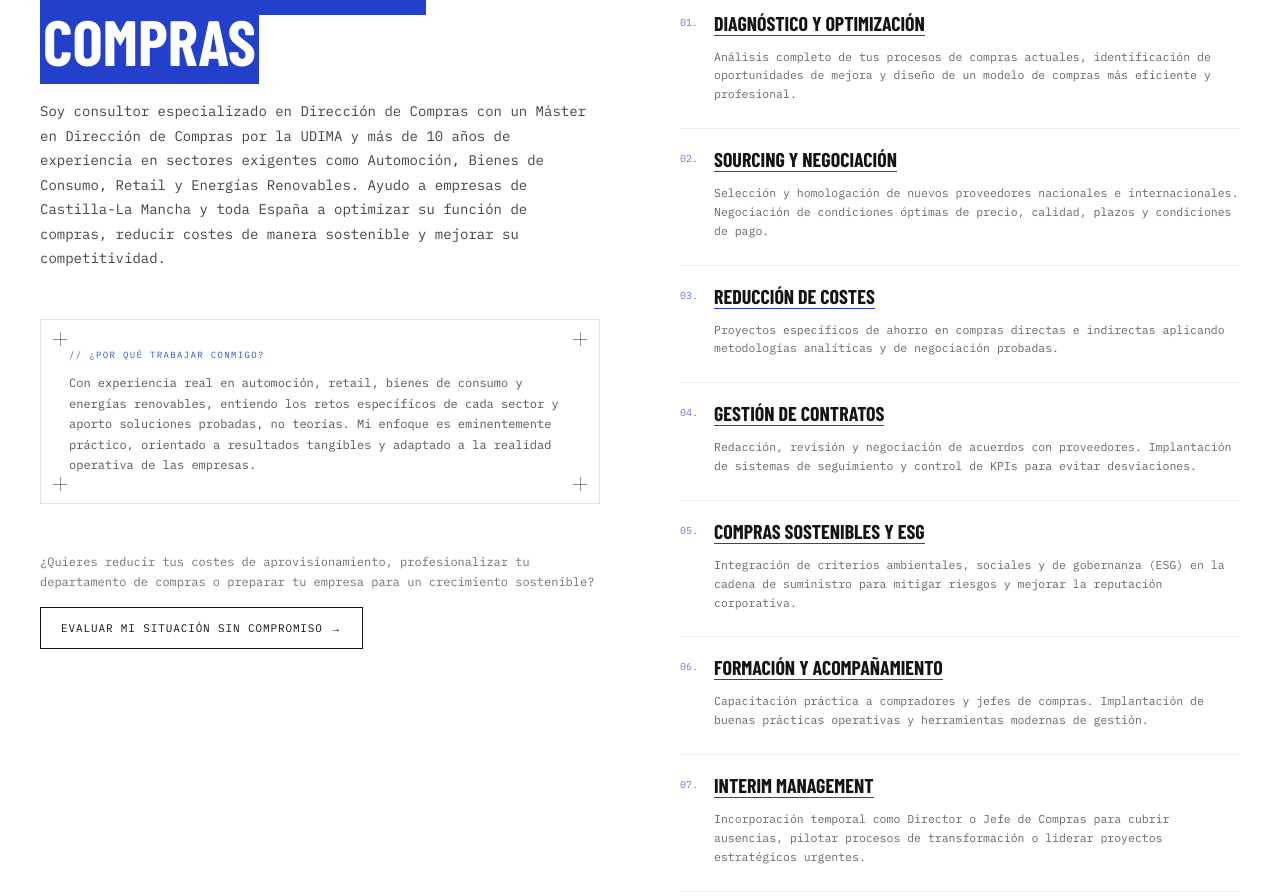
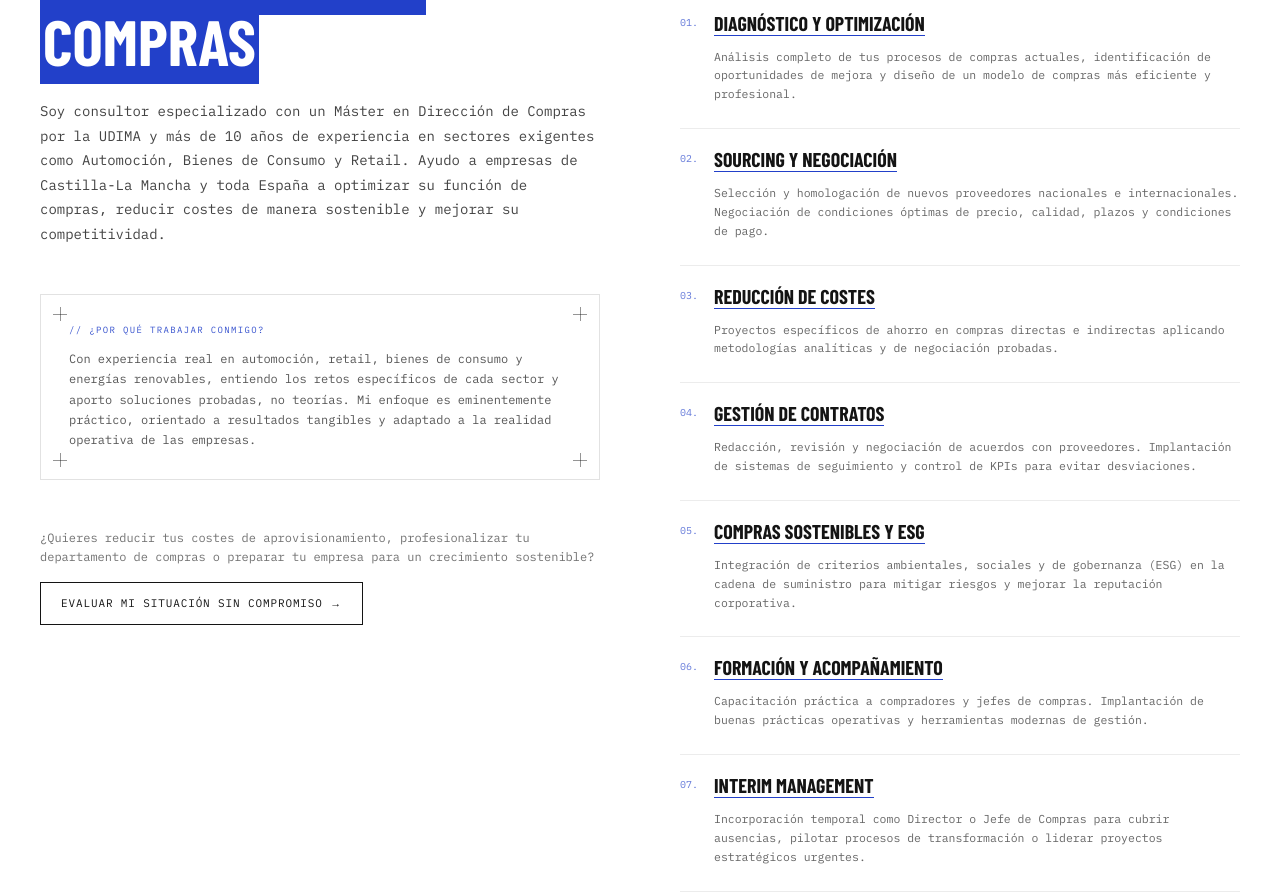
Before and after one commit to carferlopez/jose-angel-martin-portfolio, a Next.js app: page / in a window 1280 px wide. Shown: the part 3104-4000 px from the top of the page. Built offline with nearby package versions, Linux system fonts and the light colour scheme; a web font is replaced by a local one.

Commit message:
feat: refine intro paragraph in PurchasingConsulting.tsx

```diff
--- a/components/PurchasingConsulting.tsx
+++ b/components/PurchasingConsulting.tsx
@@ -93,7 +93,7 @@ export function PurchasingConsulting() {
               className="mt-6 leading-relaxed"
               style={{ fontFamily: 'var(--font-technical)', fontSize: 14, lineHeight: 1.75, opacity: 0.8 }}
             >
-              Soy consultor especializado en Dirección de Compras con un Máster en Dirección de Compras por la UDIMA y más de 10 años de experiencia en sectores exigentes como Automoción, Bienes de Consumo, Retail y Energías Renovables. Ayudo a empresas de Castilla-La Mancha y toda España a optimizar su función de compras, reducir costes de manera sostenible y mejorar su competitividad.
+              Soy consultor especializado con un Máster en Dirección de Compras por la UDIMA y más de 10 años de experiencia en sectores exigentes como Automoción, Bienes de Consumo y Retail. Ayudo a empresas de Castilla-La Mancha y toda España a optimizar su función de compras, reducir costes de manera sostenible y mejorar su competitividad.
             </p>
           </FadeIn>
 
```
